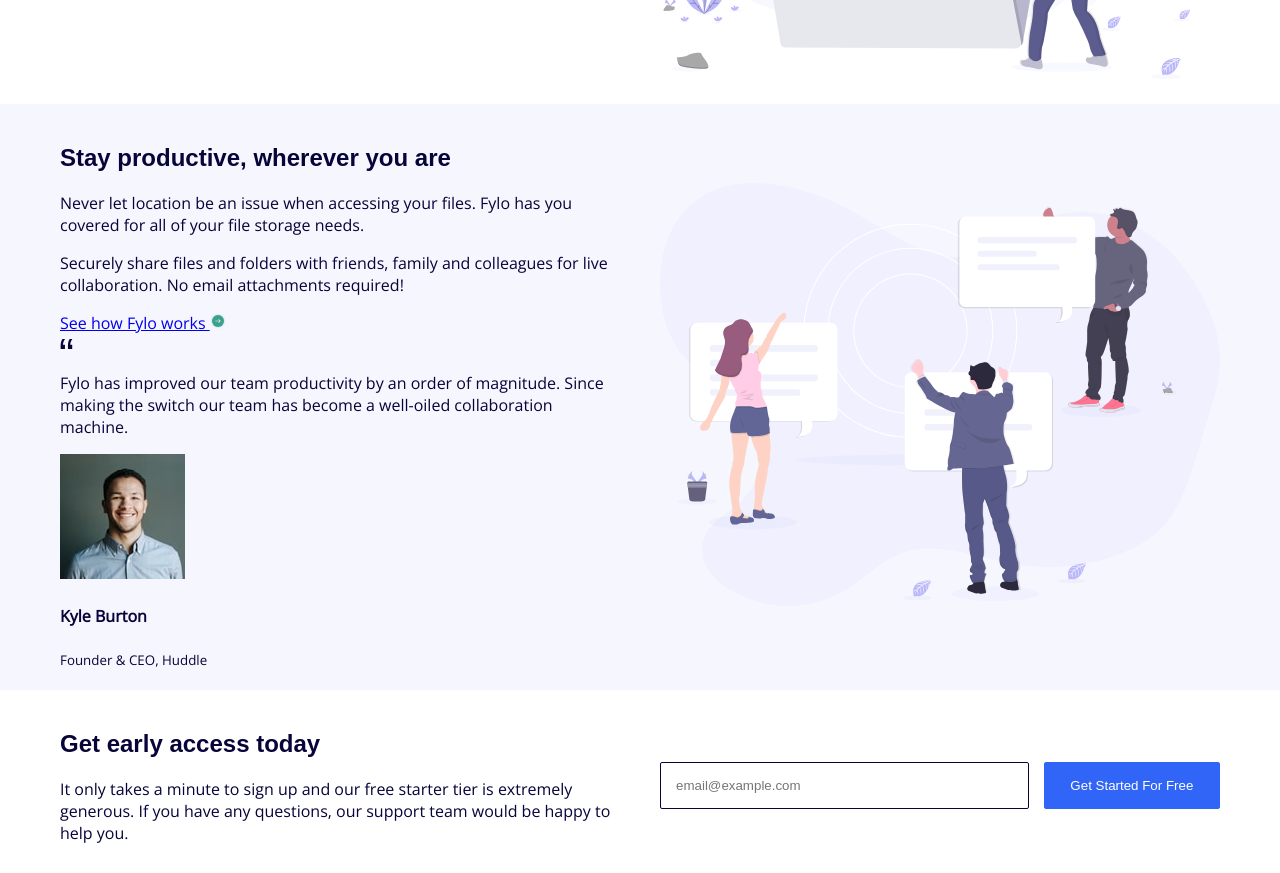
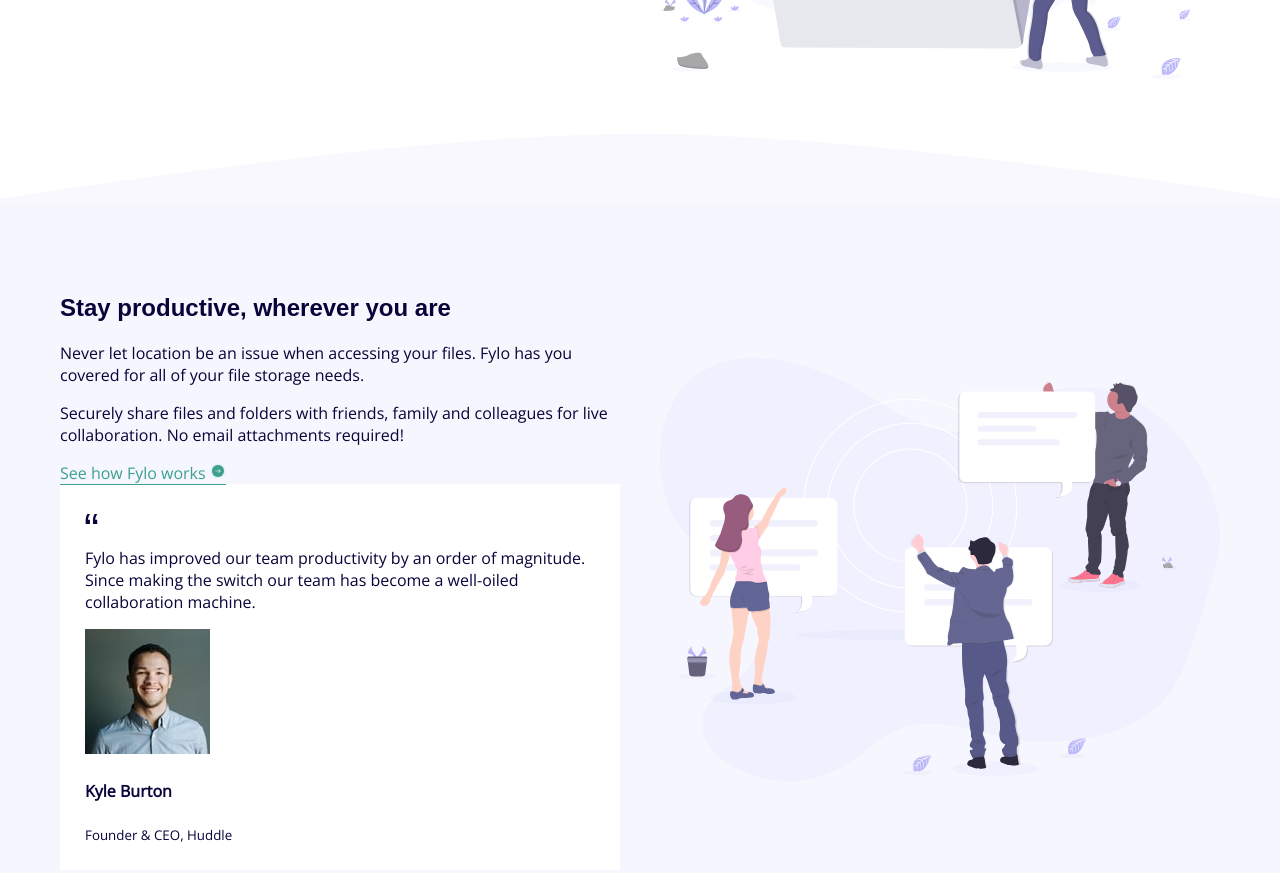
Before and after one commit to adriansmuresan/Fylo-Landing-Page, a plain HTML site: page index.html in a window 1280 px wide. Shown: the part 470-1343 px from the top of the page. Drawn offline with nearby package versions, Linux system fonts and the light colour scheme.

Commit message:
Adds styes for the first section class, link, starts testimonials

```diff
--- a/style.css
+++ b/style.css
@@ -107,4 +107,30 @@ button {
 
 .light-purple {
   background-color: var(--light-grayis-blue);
+  margin-top: 100px;
+  position: relative;
+  padding: 50px 0;
 }
+
+.light-purple::before {
+  content: '';
+  background-image: url(./images/bg-curve-desktop.svg);
+  background-size: cover;
+  position: absolute;
+  top: -70px;
+  left: 0;
+  height: 70px;
+  width: 100%;
+}
+
+.green-link {
+  color: var(--moderate-cyan);
+  text-decoration: none;
+  border-bottom: 1px solid var(--moderate-cyan);
+}
+
+/* Testimonial */
+.testimonial-box {
+  background-color: #ffffff;
+  padding: 25px ;
+}
```
